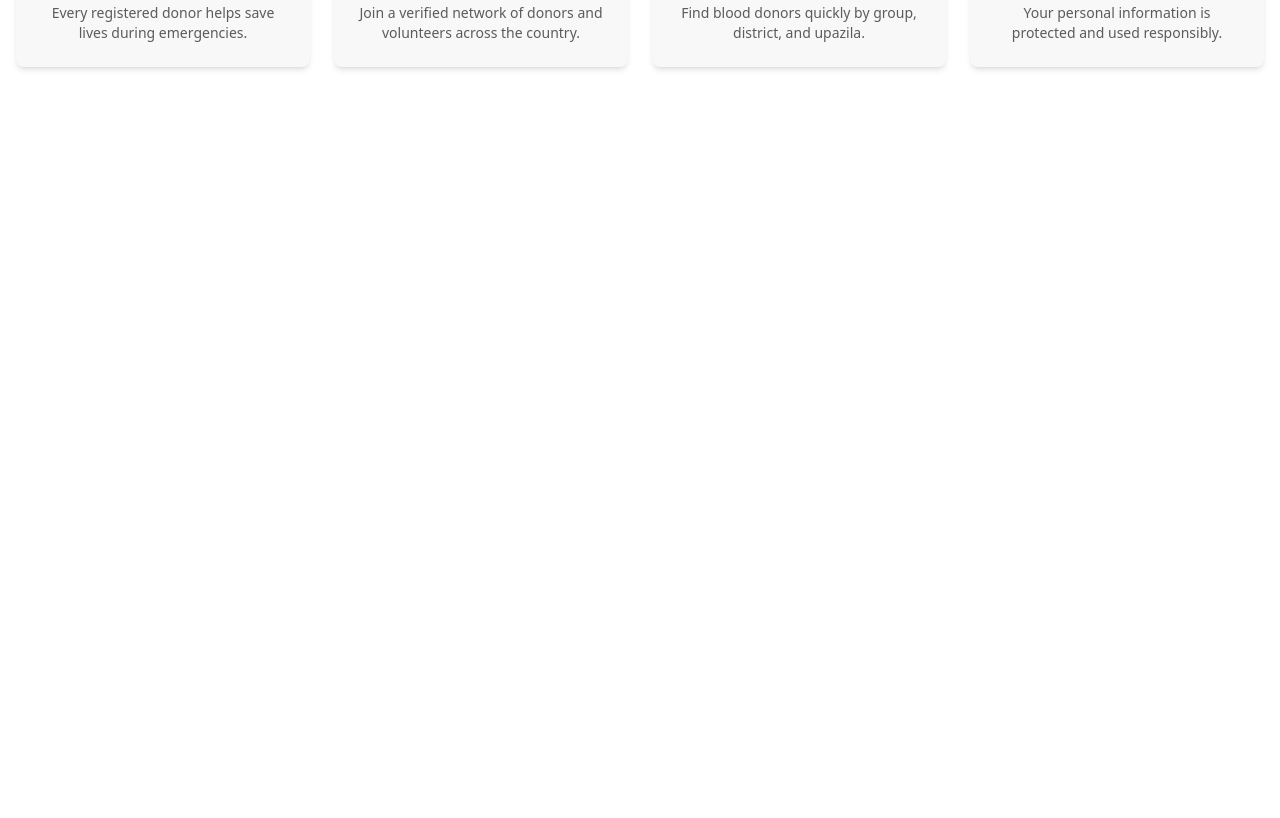
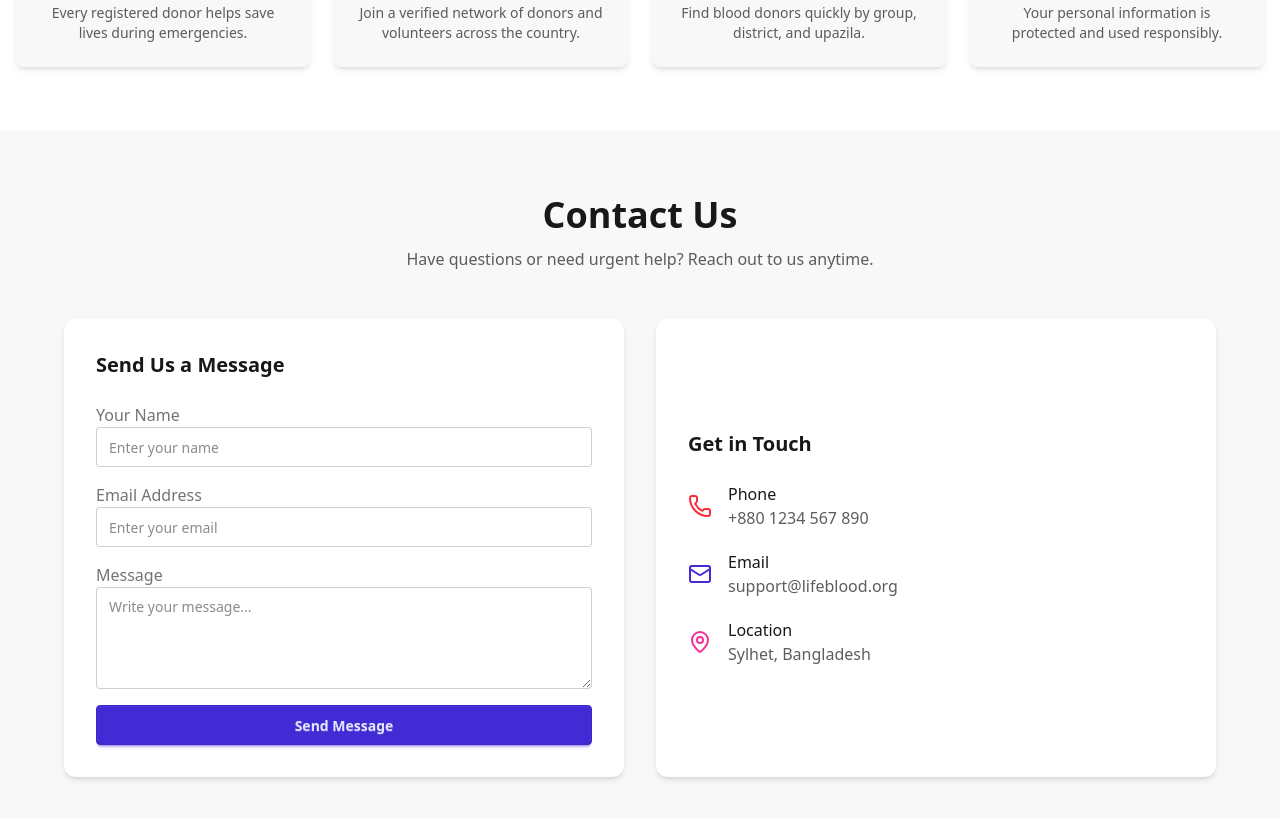
Before and after one commit to muhsinabdullah/Assignment-11-Frontend, a React (Vite) app: page / in a window 1280 px wide. Shown: the part 1040-1858 px from the top of the page. Before the commit the page ends 1171 px from the top, so only its background shows below. Built offline with nearby package versions, Linux system fonts and the light colour scheme; no server answers.

Commit message:
ContactUs section added

```diff
--- /dev/null
+++ b/src/components/ContactUs/ContactUs.jsx
@@ -0,0 +1,114 @@
+import React from 'react';
+import { Phone, Mail, MapPin } from 'lucide-react';
+
+const ContactUs = () => {
+    return (
+        <section className="bg-base-200 py-16 px-4">
+            <div className="max-w-6xl mx-auto">
+
+                {/* Heading */}
+                <div className="text-center mb-12">
+                    <h2 className="text-3xl md:text-4xl font-bold mb-3">
+                        Contact Us
+                    </h2>
+                    <p className="text-base-content/70 max-w-xl mx-auto">
+                        Have questions or need urgent help? Reach out to us anytime.
+                    </p>
+                </div>
+
+                <div className="grid grid-cols-1 md:grid-cols-2 gap-8">
+
+                    {/* Contact Form */}
+                    <div className="bg-base-100 p-8 rounded-xl shadow-md">
+                        <h3 className="text-xl font-semibold mb-6">
+                            Send Us a Message
+                        </h3>
+
+                        <form className="space-y-4">
+                            <div>
+                                <label className="label">
+                                    <span className="label-text">Your Name</span>
+                                </label>
+                                <input
+                                    type="text"
+                                    className="input input-bordered w-full"
+                                    placeholder="Enter your name"
+                                />
+                            </div>
+
+                            <div>
+                                <label className="label">
+                                    <span className="label-text">Email Address</span>
+                                </label>
+                                <input
+                                    type="email"
+                                    className="input input-bordered w-full"
+                                    placeholder="Enter your email"
+                                />
+                            </div>
+
+                            <div>
+                                <label className="label">
+                                    <span className="label-text">Message</span>
+                                </label>
+                                <textarea
+                                    className="textarea textarea-bordered w-full"
+                                    rows="4"
+                                    placeholder="Write your message..."
+                                ></textarea>
+                            </div>
+
+                            <button className="btn btn-primary w-full">
+                                Send Message
+                            </button>
+                        </form>
+                    </div>
+
+                    {/* Contact Information */}
+                    <div className="bg-base-100 p-8 rounded-xl shadow-md flex flex-col justify-center">
+                        <h3 className="text-xl font-semibold mb-6">
+                            Get in Touch
+                        </h3>
+
+                        <div className="space-y-5">
+
+                            <div className="flex items-center gap-4">
+                                <Phone className="text-red-500 w-6 h-6" />
+                                <div>
+                                    <p className="font-medium">Phone</p>
+                                    <p className="text-base-content/70">
+                                        +880 1234 567 890
+                                    </p>
+                                </div>
+                            </div>
+
+                            <div className="flex items-center gap-4">
+                                <Mail className="text-primary w-6 h-6" />
+                                <div>
+                                    <p className="font-medium">Email</p>
+                                    <p className="text-base-content/70">
+                                        support@lifeblood.org
+                                    </p>
+                                </div>
+                            </div>
+
+                            <div className="flex items-center gap-4">
+                                <MapPin className="text-secondary w-6 h-6" />
+                                <div>
+                                    <p className="font-medium">Location</p>
+                                    <p className="text-base-content/70">
+                                        Sylhet, Bangladesh
+                                    </p>
+                                </div>
+                            </div>
+
+                        </div>
+                    </div>
+
+                </div>
+            </div>
+        </section>
+    );
+};
+
+export default ContactUs;
--- a/src/pages/Home/Home.jsx
+++ b/src/pages/Home/Home.jsx
@@ -1,12 +1,14 @@
 import React from 'react';
 import Banner from '../../components/Banner/Banner';
 import FeaturedSection from '../../components/FeaturedSection/FeaturedSection';
+import ContactUs from '../../components/ContactUs/ContactUs';
 
 const Home = () => {
     return (
         <div>
             <Banner />
             <FeaturedSection />
+            <ContactUs />
         </div>
     );
 };
```
